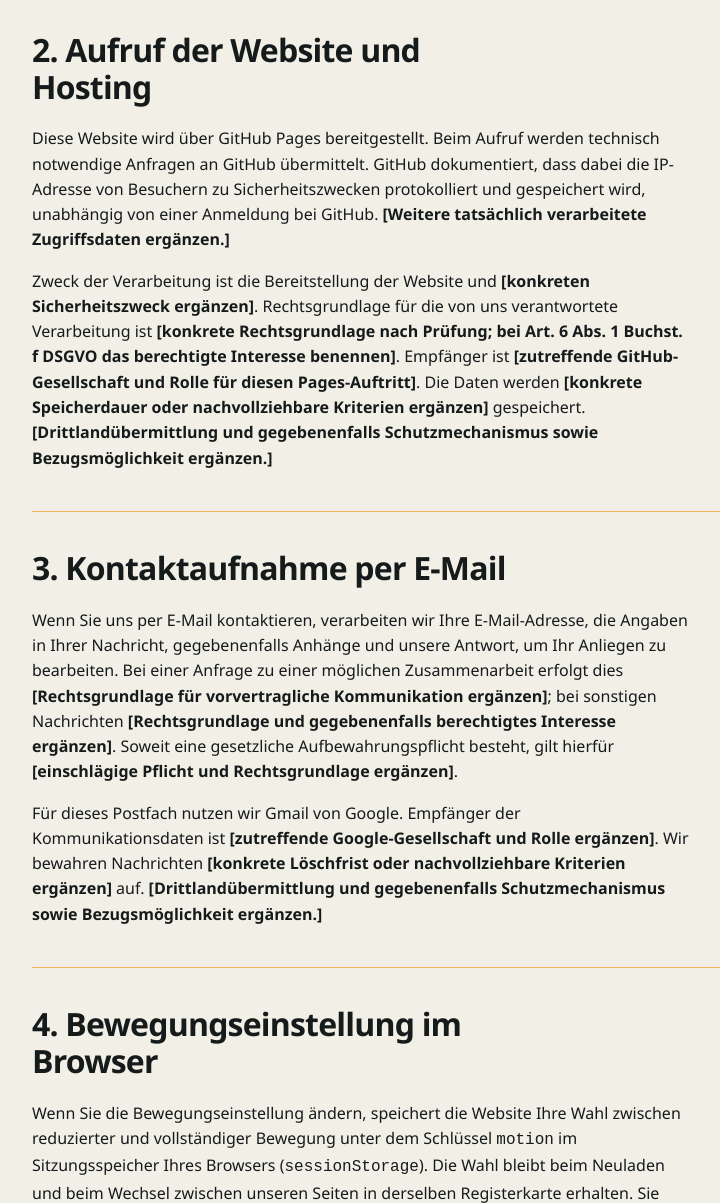
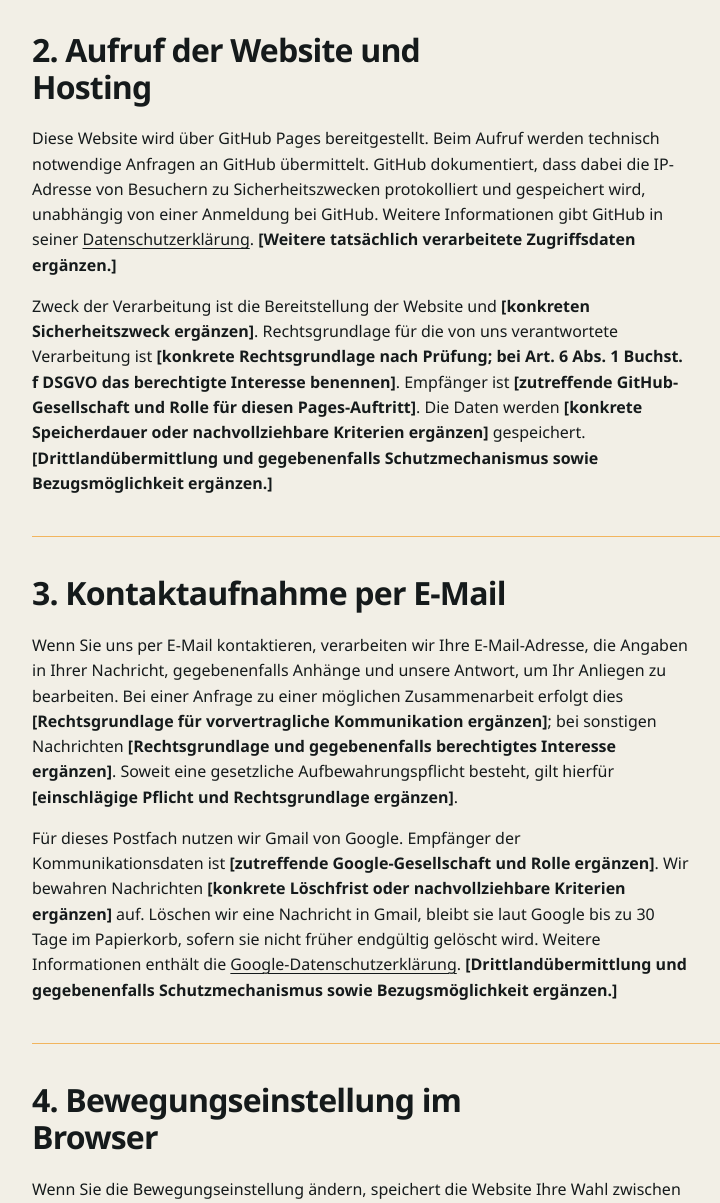
Before and after one commit to FabioSteyer/automatisierung-ki, a plain HTML site: page datenschutz.html in a window 1280 px wide. Shown: the part 860-2063 px from the top of the page, without its empty margins (0-720 px from the left). Drawn offline with Linux system fonts and the light colour scheme.

Commit message:
Clarify GitHub and Gmail privacy disclosures

```diff
--- a/datenschutz.html
+++ b/datenschutz.html
@@ -15,8 +15,8 @@
     <h1>Datenschutzhinweise</h1>
     <p class="legal-note">Vorläufige Angaben: Die markierten Platzhalter zu Anschrift, Datenverarbeitung, Rechtsgrundlagen und Aufsichtsbehörde werden ergänzt.</p>
     <section><h2>1. Verantwortlicher</h2><address>Fabio Steyer<br><span data-placeholder>[Straße Hausnummer]</span><br><span data-placeholder>[PLZ Ort]</span><br>E-Mail: fabiosteyer.digital@gmail.com</address><p data-placeholder>[Falls ein Datenschutzbeauftragter bestellt ist: Name oder Funktion und Kontaktdaten]</p></section>
-    <section><h2>2. Aufruf der Website und Hosting</h2><p>Diese Website wird über GitHub Pages bereitgestellt. Beim Aufruf werden technisch notwendige Anfragen an GitHub übermittelt. GitHub dokumentiert, dass dabei die IP-Adresse von Besuchern zu Sicherheitszwecken protokolliert und gespeichert wird, unabhängig von einer Anmeldung bei GitHub. <span data-placeholder>[Weitere tatsächlich verarbeitete Zugriffsdaten ergänzen.]</span></p><p>Zweck der Verarbeitung ist die Bereitstellung der Website und <span data-placeholder>[konkreten Sicherheitszweck ergänzen]</span>. Rechtsgrundlage für die von uns verantwortete Verarbeitung ist <span data-placeholder>[konkrete Rechtsgrundlage nach Prüfung; bei Art. 6 Abs. 1 Buchst. f DSGVO das berechtigte Interesse benennen]</span>. Empfänger ist <span data-placeholder>[zutreffende GitHub-Gesellschaft und Rolle für diesen Pages-Auftritt]</span>. Die Daten werden <span data-placeholder>[konkrete Speicherdauer oder nachvollziehbare Kriterien ergänzen]</span> gespeichert. <span data-placeholder>[Drittlandübermittlung und gegebenenfalls Schutzmechanismus sowie Bezugsmöglichkeit ergänzen.]</span></p></section>
-    <section><h2>3. Kontaktaufnahme per E-Mail</h2><p>Wenn Sie uns per E-Mail kontaktieren, verarbeiten wir Ihre E-Mail-Adresse, die Angaben in Ihrer Nachricht, gegebenenfalls Anhänge und unsere Antwort, um Ihr Anliegen zu bearbeiten. Bei einer Anfrage zu einer möglichen Zusammenarbeit erfolgt dies <span data-placeholder>[Rechtsgrundlage für vorvertragliche Kommunikation ergänzen]</span>; bei sonstigen Nachrichten <span data-placeholder>[Rechtsgrundlage und gegebenenfalls berechtigtes Interesse ergänzen]</span>. Soweit eine gesetzliche Aufbewahrungspflicht besteht, gilt hierfür <span data-placeholder>[einschlägige Pflicht und Rechtsgrundlage ergänzen]</span>.</p><p>Für dieses Postfach nutzen wir Gmail von Google. Empfänger der Kommunikationsdaten ist <span data-placeholder>[zutreffende Google-Gesellschaft und Rolle ergänzen]</span>. Wir bewahren Nachrichten <span data-placeholder>[konkrete Löschfrist oder nachvollziehbare Kriterien ergänzen]</span> auf. <span data-placeholder>[Drittlandübermittlung und gegebenenfalls Schutzmechanismus sowie Bezugsmöglichkeit ergänzen.]</span></p></section>
+    <section><h2>2. Aufruf der Website und Hosting</h2><p>Diese Website wird über GitHub Pages bereitgestellt. Beim Aufruf werden technisch notwendige Anfragen an GitHub übermittelt. GitHub dokumentiert, dass dabei die IP-Adresse von Besuchern zu Sicherheitszwecken protokolliert und gespeichert wird, unabhängig von einer Anmeldung bei GitHub. Weitere Informationen gibt GitHub in seiner <a href="https://docs.github.com/en/site-policy/privacy-policies/github-general-privacy-statement">Datenschutzerklärung</a>. <span data-placeholder>[Weitere tatsächlich verarbeitete Zugriffsdaten ergänzen.]</span></p><p>Zweck der Verarbeitung ist die Bereitstellung der Website und <span data-placeholder>[konkreten Sicherheitszweck ergänzen]</span>. Rechtsgrundlage für die von uns verantwortete Verarbeitung ist <span data-placeholder>[konkrete Rechtsgrundlage nach Prüfung; bei Art. 6 Abs. 1 Buchst. f DSGVO das berechtigte Interesse benennen]</span>. Empfänger ist <span data-placeholder>[zutreffende GitHub-Gesellschaft und Rolle für diesen Pages-Auftritt]</span>. Die Daten werden <span data-placeholder>[konkrete Speicherdauer oder nachvollziehbare Kriterien ergänzen]</span> gespeichert. <span data-placeholder>[Drittlandübermittlung und gegebenenfalls Schutzmechanismus sowie Bezugsmöglichkeit ergänzen.]</span></p></section>
+    <section><h2>3. Kontaktaufnahme per E-Mail</h2><p>Wenn Sie uns per E-Mail kontaktieren, verarbeiten wir Ihre E-Mail-Adresse, die Angaben in Ihrer Nachricht, gegebenenfalls Anhänge und unsere Antwort, um Ihr Anliegen zu bearbeiten. Bei einer Anfrage zu einer möglichen Zusammenarbeit erfolgt dies <span data-placeholder>[Rechtsgrundlage für vorvertragliche Kommunikation ergänzen]</span>; bei sonstigen Nachrichten <span data-placeholder>[Rechtsgrundlage und gegebenenfalls berechtigtes Interesse ergänzen]</span>. Soweit eine gesetzliche Aufbewahrungspflicht besteht, gilt hierfür <span data-placeholder>[einschlägige Pflicht und Rechtsgrundlage ergänzen]</span>.</p><p>Für dieses Postfach nutzen wir Gmail von Google. Empfänger der Kommunikationsdaten ist <span data-placeholder>[zutreffende Google-Gesellschaft und Rolle ergänzen]</span>. Wir bewahren Nachrichten <span data-placeholder>[konkrete Löschfrist oder nachvollziehbare Kriterien ergänzen]</span> auf. Löschen wir eine Nachricht in Gmail, bleibt sie laut Google bis zu 30 Tage im Papierkorb, sofern sie nicht früher endgültig gelöscht wird. Weitere Informationen enthält die <a href="https://policies.google.com/privacy?hl=de">Google-Datenschutzerklärung</a>. <span data-placeholder>[Drittlandübermittlung und gegebenenfalls Schutzmechanismus sowie Bezugsmöglichkeit ergänzen.]</span></p></section>
     <section><h2>4. Bewegungseinstellung im Browser</h2><p>Wenn Sie die Bewegungseinstellung ändern, speichert die Website Ihre Wahl zwischen reduzierter und vollständiger Bewegung unter dem Schlüssel <code>motion</code> im Sitzungsspeicher Ihres Browsers (<code>sessionStorage</code>). Die Wahl bleibt beim Neuladen und beim Wechsel zwischen unseren Seiten in derselben Registerkarte erhalten. Sie endet in der Regel beim Schließen dieser Registerkarte. Ein früher gespeicherter Wert im dauerhaften Browserspeicher (<code>localStorage</code>) wird beim nächsten Besuch entfernt. Die Einstellung wird nach dem geprüften Website-Code nicht an uns übermittelt. Die Speicherung und das erneute Lesen dienen ausschließlich dazu, Ihre ausdrücklich gewählte Darstellung in dieser Registerkarte beizubehalten. Wir halten dafür die Ausnahme nach § 25 Abs. 2 Nr. 2 TDDDG für anwendbar; eine Einwilligung für diese Einstellung fragen wir nicht ab.</p></section>
     <section><h2>5. Externer Link</h2><p>Ein gekennzeichneter Link führt zu einem öffentlichen GitHub-Repository. Sein Inhalt wird beim bloßen Besuch unserer Website nicht automatisch geladen. Wenn Sie den Link öffnen, gilt für den Besuch von GitHub dessen <a href="https://docs.github.com/en/site-policy/privacy-policies/github-general-privacy-statement">Datenschutzerklärung</a>.</p></section>
     <section><h2>6. Weitere Funktionen</h2><p>Wir verwenden im eigenen Website-Code keine Analysewerkzeuge, Kontaktformulare oder eingebetteten Inhalte fremder Anbieter. Eine automatisierte Entscheidung mit rechtlicher oder ähnlich erheblicher Wirkung und ein Profiling durch uns finden über diese Website nicht statt.</p></section>
```
